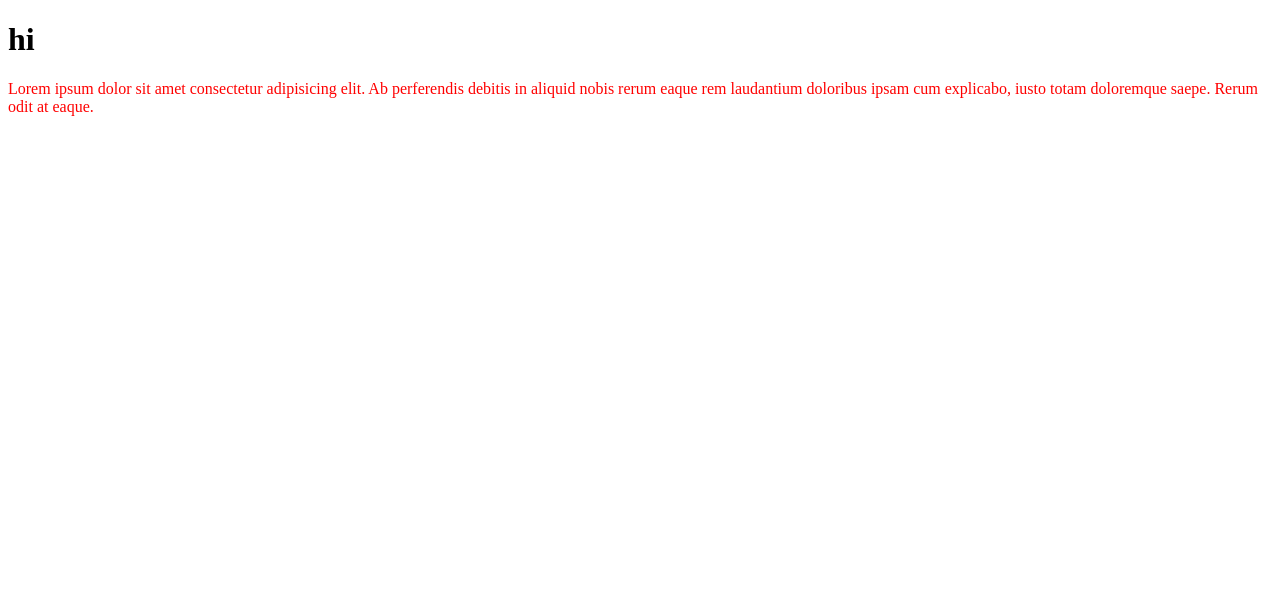
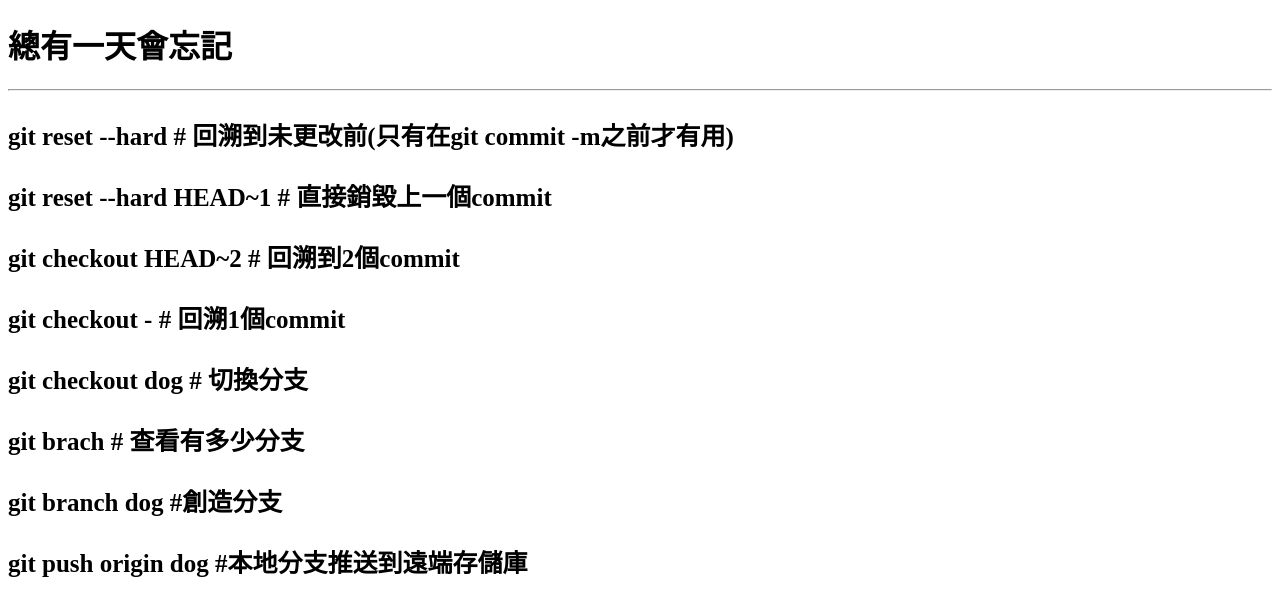
Before and after one commit to lucashsu95/gitbug, a plain HTML site: page index.html in a window 1280 px wide. Drawn offline with Linux system fonts and the light colour scheme.

Commit message:
20230421

```diff
--- a/index.html
+++ b/index.html
@@ -7,16 +7,22 @@
     <title>Document</title>
     <style>
       p {
-        color: red;
+        font-size: 25px;
+        font-weight: bold;
+        font-family: 微軟正黑體;
       }
     </style>
   </head>
   <body>
-    <h1>hi</h1>
-    <p>
-      Lorem ipsum dolor sit amet consectetur adipisicing elit. Ab perferendis
-      debitis in aliquid nobis rerum eaque rem laudantium doloribus ipsam cum
-      explicabo, iusto totam doloremque saepe. Rerum odit at eaque.
-    </p>
+    <h1>總有一天會忘記</h1>
+    <hr />
+    <p>git reset --hard # 回溯到未更改前(只有在git commit -m之前才有用)</p>
+    <p>git reset --hard HEAD~1 # 直接銷毀上一個commit</p>
+    <p>git checkout HEAD~2 # 回溯到2個commit</p>
+    <p>git checkout - # 回溯1個commit</p>
+    <p>git checkout dog # 切換分支</p>
+    <p>git brach # 查看有多少分支</p>
+    <p>git branch dog #創造分支</p>
+    <p>git push origin dog #本地分支推送到遠端存儲庫</p>
   </body>
 </html>
```
Also changed, not shown: 1 other file.
